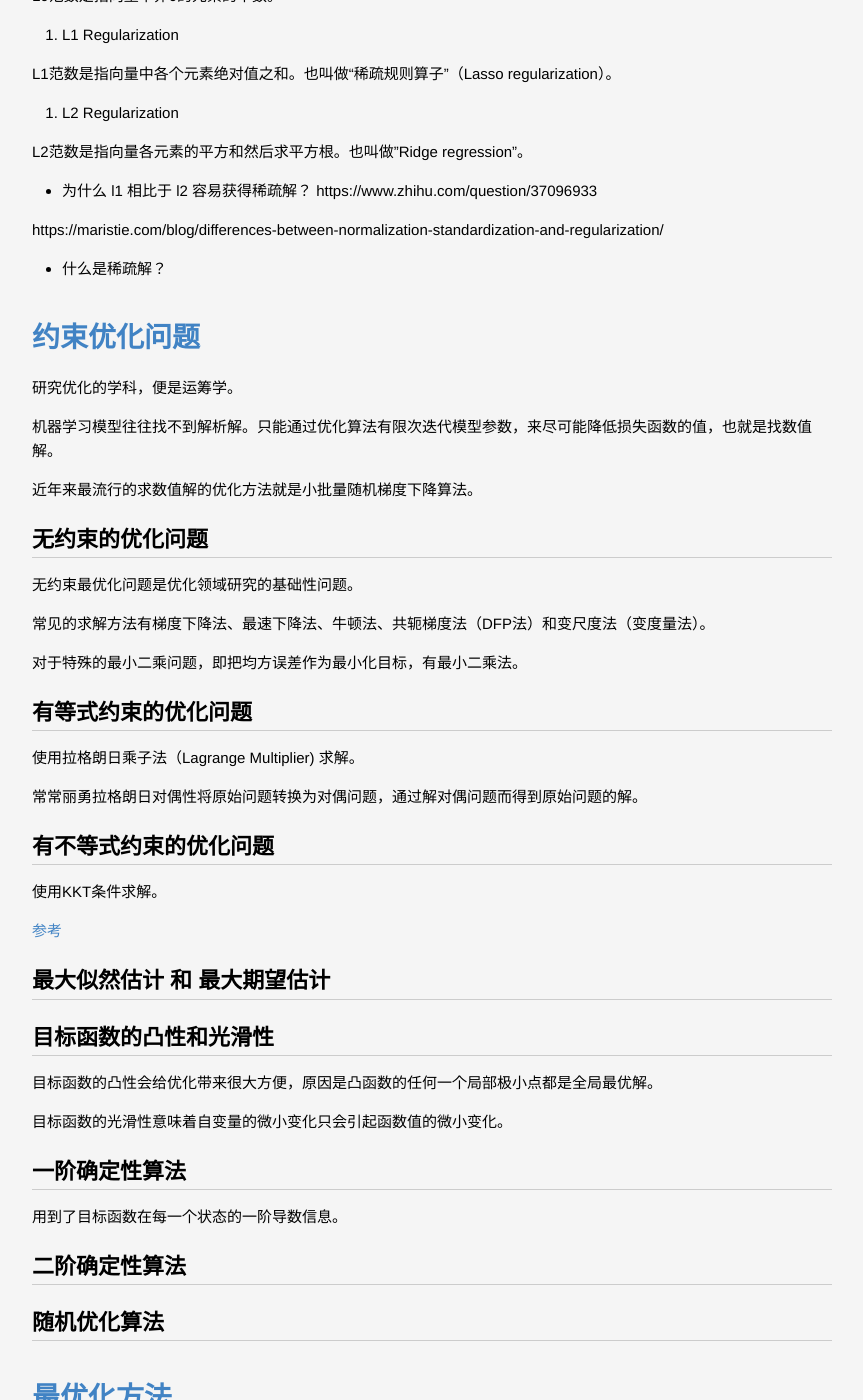
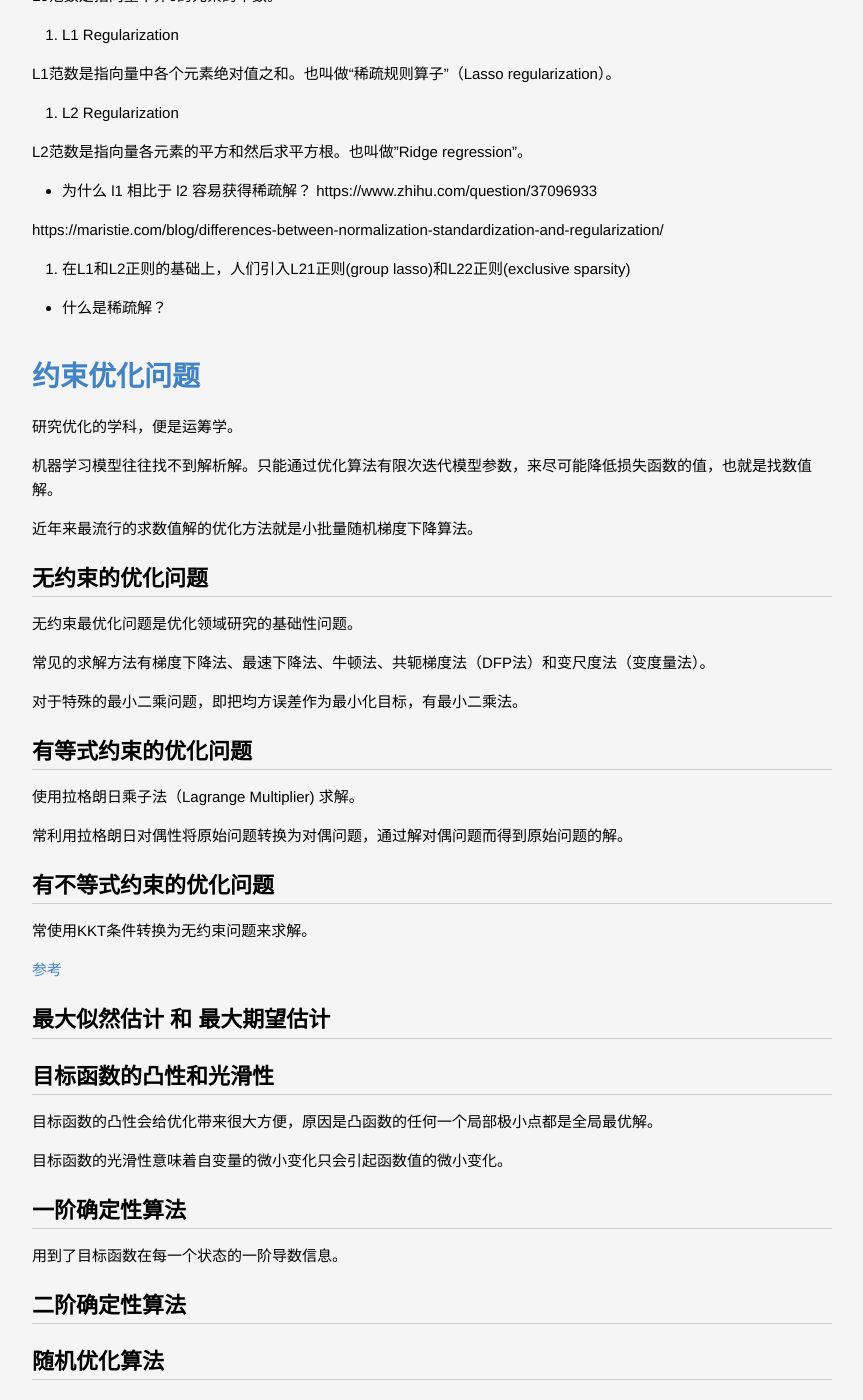
Before and after one commit to lucky521/blog, a Jekyll site: the page built from _posts/ml/2018-07-31-optimization-method.markdown, in a window 1280 px wide and 1400 px high, scrolled down 5203 px. Shown: the whole window, without its empty margins (208-1071 px from the left). Built offline with Jekyll 4.4.1, drawn with Linux system fonts in a browser that asks for light colours.

Commit message:
new blog

````diff
--- a/_posts/debugging/2018-12-16-debugging.markdown
+++ b/_posts/debugging/2018-12-16-debugging.markdown
@@ -17,7 +17,11 @@ WinDgb
 
 ## Linux
 
-GDB
+### GDB
+
+```shell
+gdb binary corefile
+```
 
 ## Mac
 
--- a/_posts/ml/2018-07-31-optimization-method.markdown
+++ b/_posts/ml/2018-07-31-optimization-method.markdown
@@ -218,6 +218,8 @@ https://www.zhihu.com/question/37096933
 
 https://maristie.com/blog/differences-between-normalization-standardization-and-regularization/
 
+3. 在L1和L2正则的基础上，人们引入L21正则(group lasso)和L22正则(exclusive sparsity)
+
 - 什么是稀疏解？
 
 
@@ -249,11 +251,11 @@ https://maristie.com/blog/differences-between-normalization-standardization-and-
 
 使用拉格朗日乘子法（Lagrange Multiplier) 求解。
 
-常常丽勇拉格朗日对偶性将原始问题转换为对偶问题，通过解对偶问题而得到原始问题的解。
+常利用拉格朗日对偶性将原始问题转换为对偶问题，通过解对偶问题而得到原始问题的解。
 
 ## 有不等式约束的优化问题
 
-使用KKT条件求解。
+常使用KKT条件转换为无约束问题来求解。
 
 [参考](https://zhuanlan.zhihu.com/p/26514613)
 
--- a/_posts/ml/2019-02-04-Famous-Model.markdown
+++ b/_posts/ml/2019-02-04-Famous-Model.markdown
@@ -1,6 +1,6 @@
 ---
 layout: post
-title:  "经典网络结构"
+title:  "经典模型结构"
 subtitle: "如何选择适合的模型？"
 categories: [MachineLearning]
 ---
--- a/_posts/ml/2019-06-20-Tensorflow-Internal.markdown
+++ b/_posts/ml/2019-06-20-Tensorflow-Internal.markdown
@@ -1,6 +1,6 @@
 ---
 layout: post
-title:  "Tensorflow 框架体系的设计模式"
+title:  "Tensorflow 内部设计模式"
 subtitle: "Tensorflow Internal"
 categories: [MachineLearning]
 ---
````
Also changed, not shown: _posts/ml/2019-11-20-Online-Learning.markdown (added, +46 -0 lines), _posts/others/2019-02-18-Coder-Career.md (+3 -0 lines).
